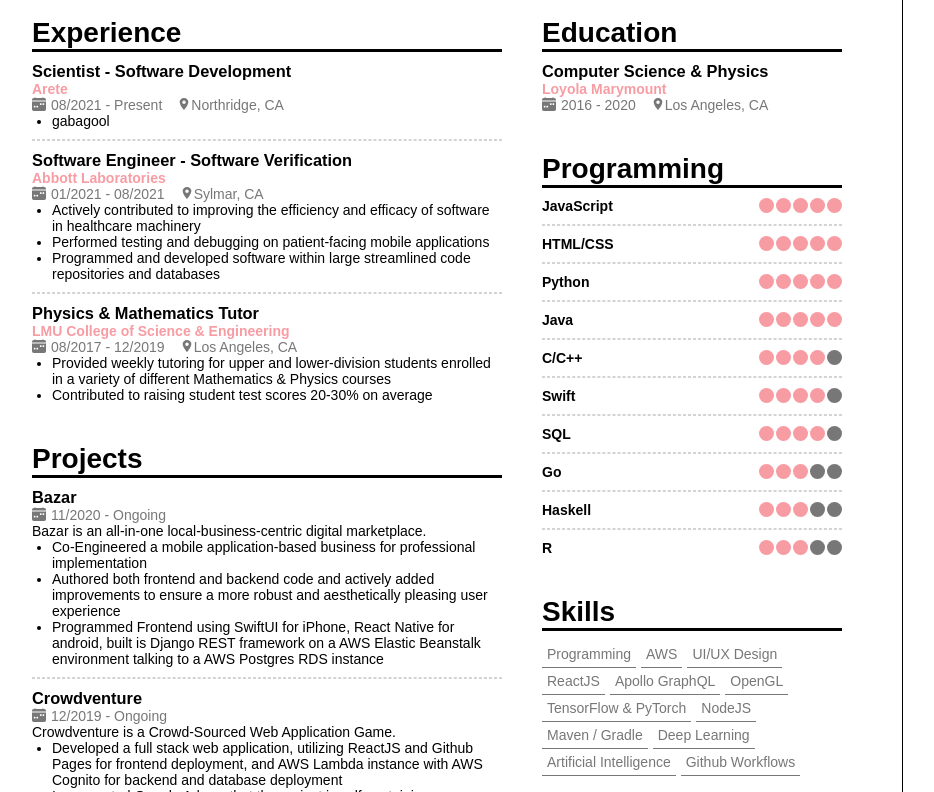
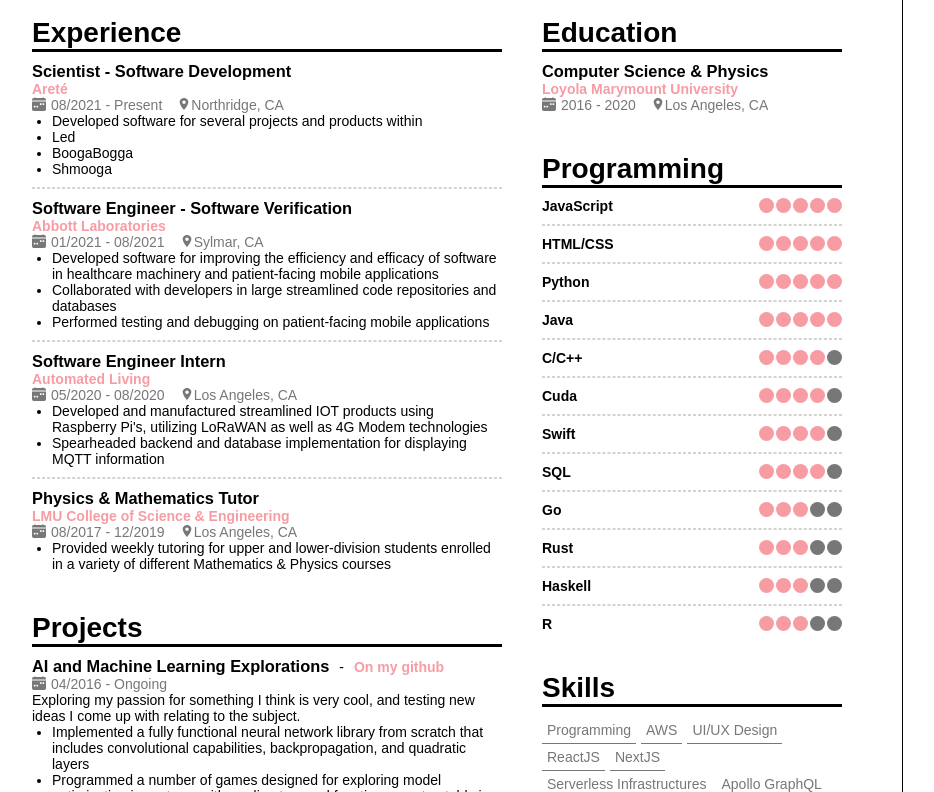
Before and after one commit to benjaminjkern/resume, a React app: page / in a window 1280 px wide. Shown: the part 160-952 px from the top of the page, without its empty margins (28-962 px from the left). Built offline with nearby package versions, Linux system fonts and the light colour scheme.

Commit message:
Links for projects, longer paper, more stuff in general (Hence the long paper)

```diff
--- a/src/Resume.js
+++ b/src/Resume.js
@@ -3,19 +3,10 @@
 
 const Resume = () => {
     return (
-        <div
-            style={{
-                width: 850,
-                height: 1100,
-                padding: 40,
-                outlineStyle: "solid",
-                outlineWidth: 1,
-                outlineColor: "black",
-            }}
-        >
+        <>
             <TopSection />
             <Columns />
-        </div>
+        </>
     );
 };
 
--- a/src/globals.css
+++ b/src/globals.css
@@ -9,6 +9,12 @@
 
 body {
     font-size: 14px;
+    width: 850px;
+    height: 1400px;
+    padding: 40px;
+    outline-style: solid;
+    outline-width: 1px;
+    outline-color: black;
 }
 
 hr {
--- a/src/sections/EducationSection.js
+++ b/src/sections/EducationSection.js
@@ -6,7 +6,7 @@
         <Section title="Education">
             <Job
                 title="Computer Science & Physics"
-                company="Loyola Marymount"
+                company="Loyola Marymount University"
                 dates="2016 - 2020"
                 location="Los Angeles, CA"
             />
--- a/src/sections/ExperienceSection.js
+++ b/src/sections/ExperienceSection.js
@@ -9,10 +9,15 @@
             <List>
                 <Job
                     title="Scientist - Software Development"
-                    company="Arete"
+                    company="Areté"
                     dates="08/2021 - Present"
                     location="Northridge, CA"
-                    achievements={["gabagool"]}
+                    achievements={[
+                        "Developed software for several projects and products within",
+                        "Led",
+                        "BoogaBogga",
+                        "Shmooga",
+                    ]}
                 />
                 <Job
                     title="Software Engineer - Software Verification"
@@ -20,9 +25,19 @@
                     dates="01/2021 - 08/2021"
                     location="Sylmar, CA"
                     achievements={[
-                        "Actively contributed to improving the efficiency and efficacy of software in healthcare machinery",
+                        "Developed software for improving the efficiency and efficacy of software in healthcare machinery and patient-facing mobile applications",
+                        "Collaborated with developers in large streamlined code repositories and databases",
                         "Performed testing and debugging on patient-facing mobile applications",
-                        "Programmed and developed software within large streamlined code repositories and databases",
+                    ]}
+                />
+                <Job
+                    title="Software Engineer Intern"
+                    company="Automated Living"
+                    dates="05/2020 - 08/2020"
+                    location="Los Angeles, CA"
+                    achievements={[
+                        "Developed and manufactured streamlined IOT products using Raspberry Pi's, utilizing LoRaWAN as well as 4G Modem technologies",
+                        "Spearheaded backend and database implementation for displaying MQTT information",
                     ]}
                 />
                 <Job
@@ -32,7 +47,6 @@
                     location="Los Angeles, CA"
                     achievements={[
                         "Provided weekly tutoring for upper and lower-division students enrolled in a variety of different Mathematics & Physics courses",
-                        "Contributed to raising student test scores 20-30% on average",
                     ]}
                 />
                 {/* <Job
--- a/src/sections/LinksSection.js
+++ b/src/sections/LinksSection.js
@@ -3,6 +3,7 @@
 import Section from "../components/Section";
 import { BsGithub } from "react-icons/bs";
 import { FaLinkedinIn } from "react-icons/fa";
+import { FiLink } from "react-icons/fi";
 
 const LinksSection = () => {
     return (
@@ -19,6 +20,12 @@
                     icon={<BsGithub />}
                 >
                     /benjaminjkern
+                </IconLink>
+                <IconLink
+                    href="https://benjaminjkern.github.io/"
+                    icon={<FiLink />}
+                >
+                    benjaminjkern.github.io
                 </IconLink>
             </List>
         </Section>
--- a/src/sections/ProjectsSection.js
+++ b/src/sections/ProjectsSection.js
@@ -1,3 +1,4 @@
+import { primaryColor } from "../colors";
 import DateLocationInfo from "../components/DateLocationInfo";
 import List from "../components/List";
 import Section from "../components/Section";
@@ -7,42 +8,71 @@
         <Section title="Projects">
             <List>
                 <Project
+                    title="AI and Machine Learning Explorations"
+                    dates="04/2016 - Ongoing"
+                    summary="Exploring my passion for something I think is very cool, and testing new ideas I come up with relating to the subject."
+                    achievements={[
+                        "Implemented a fully functional neural network library from scratch that includes convolutional capabilities, backpropagation, and quadratic layers",
+                        "Programmed a number of games designed for exploring model optimization in systems with no direct reward function - most notably in continuous-time games",
+                    ]}
+                    href="https://github.com/benjaminjkern/"
+                    linkText="On my github"
+                />
+                <Project
                     title="Bazar"
                     dates="11/2020 - Ongoing"
                     summary="Bazar is an all-in-one local-business-centric digital marketplace."
                     achievements={[
-                        "Co-Engineered a mobile application-based business for professional implementation",
-                        "Authored both frontend and backend code and actively added improvements to ensure a more robust and aesthetically pleasing user experience",
-                        "Programmed Frontend using SwiftUI for iPhone, React Native for android, built is Django REST framework on a AWS Elastic Beanstalk environment talking to a AWS Postgres RDS instance",
+                        "Co-Engineered a mobile application-based SaaS business with professional-level implementation",
+                        "Led a small team of engineers across the stack in order to produce a functional and aesthetically pleasing customer-facing product",
+                        "Programmed frontend using React Native and backend with Django REST framework on a AWS Elastic Beanstalk environment talking to a Postgres instance running on AWS RDS",
                     ]}
+                    href="https://bazar.earth/about"
+                    linkText="bazar.earth/about"
                 />
                 <Project
                     title="Crowdventure"
                     dates="12/2019 - Ongoing"
                     summary="Crowdventure is a Crowd-Sourced Web Application Game."
                     achievements={[
-                        "Developed a full stack web application, utilizing ReactJS and Github Pages for frontend deployment, and AWS Lambda instance with AWS Cognito for backend and database deployment",
-                        "Incorporated Google Ads so that the project is self-sustaining",
+                        "Developed a full stack web application, utilizing ReactJS and Github Pages for frontend deployment",
+                        "Utilized a GraphQL backend deployed to a serverless instance using AWS Lambda for backend and an AWS DynamoDB database",
                     ]}
+                    href="https://crowdventure.me/"
+                    linkText="crowdventure.me"
                 />
                 <Project
                     title="Cuttlefish"
                     dates="01/2020 - Ongoing"
                     summary="Cuttlefish is a Versatile Functional Programming Language."
                     achievements={[
-                        "Engineered a Functional Language designed to fuse Multi-faceted Programming as well as Object-Oriented Programming",
-                        "Developed professional-level production & deployment environments",
+                        "Engineered a Functional Language designed to fuse Multi-faceted Programming with Object-Oriented Programming",
+                        "Wrote a fully functional novel dynamic parser for the programming language",
                     ]}
+                    href="https://benjaminjkern.github.io/cuttlefishlang"
+                    linkText="benjaminjkern.github.io/cuttlefishlang"
                 />
             </List>
         </Section>
     );
 };
 
-const Project = ({ title, dates, summary, achievements }) => {
+const Project = ({ title, dates, summary, achievements, href, linkText }) => {
     return (
         <div>
-            <h3>{title}</h3>
+            <div style={{ flexDirection: "row", alignItems: "center" }}>
+                <h3>{title}</h3>
+                {href && (
+                    <>
+                        <span style={{ paddingLeft: 10, paddingRight: 10 }}>
+                            -
+                        </span>
+                        <a href={href} style={{ color: primaryColor }}>
+                            {linkText || href}
+                        </a>
+                    </>
+                )}
+            </div>
             <DateLocationInfo dates={dates} />
             <span>{summary}</span>
             <ul>
--- a/src/sections/SkillsListSection.js
+++ b/src/sections/SkillsListSection.js
@@ -6,8 +6,13 @@
 # Docker
 UI/UX Design
 ReactJS
+NextJS
+Serverless Infrastructures
 Apollo GraphQL
+Django REST Interface
+Flask
 OpenGL
+Cmake
 TensorFlow & PyTorch
 NodeJS
 Maven / Gradle
--- a/src/sections/SkillsRatingSection.js
+++ b/src/sections/SkillsRatingSection.js
@@ -11,10 +11,13 @@
                 <SkillRating rating={5}>Python</SkillRating>
                 <SkillRating rating={5}>Java</SkillRating>
                 <SkillRating rating={4}>C/C++</SkillRating>
+                <SkillRating rating={4}>Cuda</SkillRating>
                 <SkillRating rating={4}>Swift</SkillRating>
+                <SkillRating rating={4}>SQL</SkillRating>
                 {/* <SkillRating rating={4}>Julia</SkillRating> */}
-                <SkillRating rating={4}>SQL</SkillRating>
+                {/* <SkillRating rating={4}>Matlab</SkillRating> */}
                 <SkillRating rating={3}>Go</SkillRating>
+                <SkillRating rating={3}>Rust</SkillRating>
                 <SkillRating rating={3}>Haskell</SkillRating>
                 <SkillRating rating={3}>R</SkillRating>
             </List>
```
